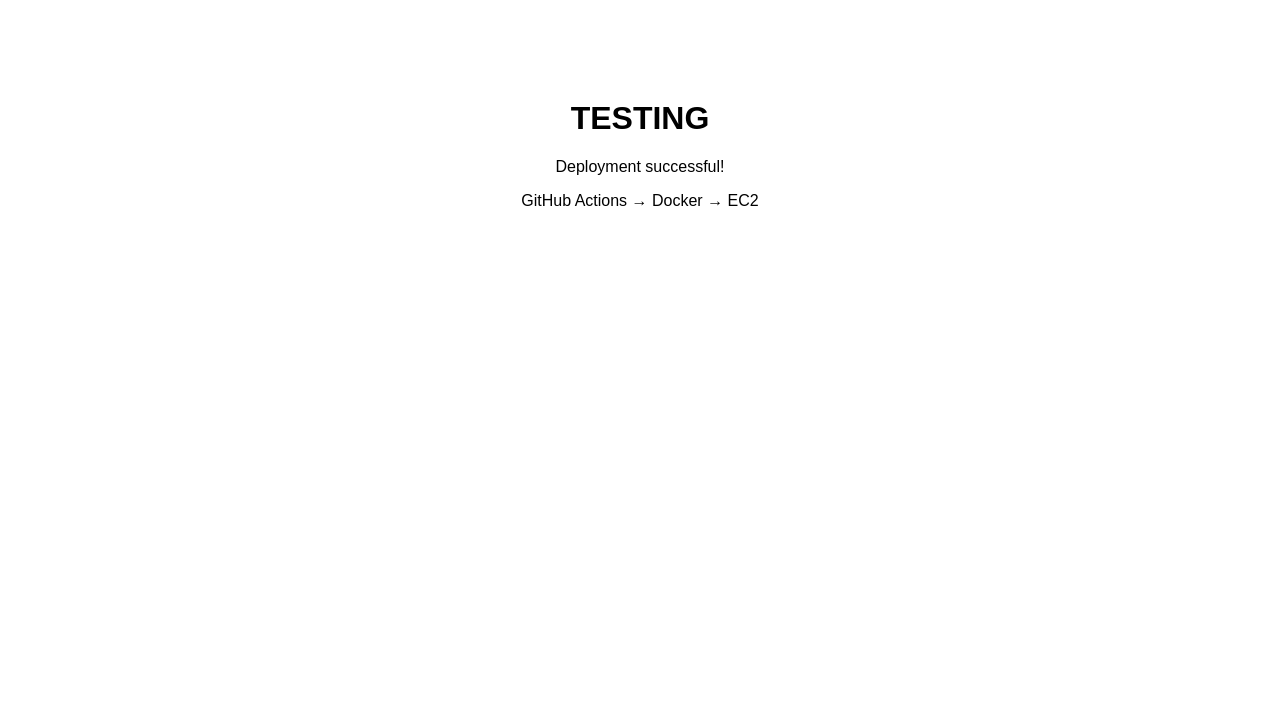
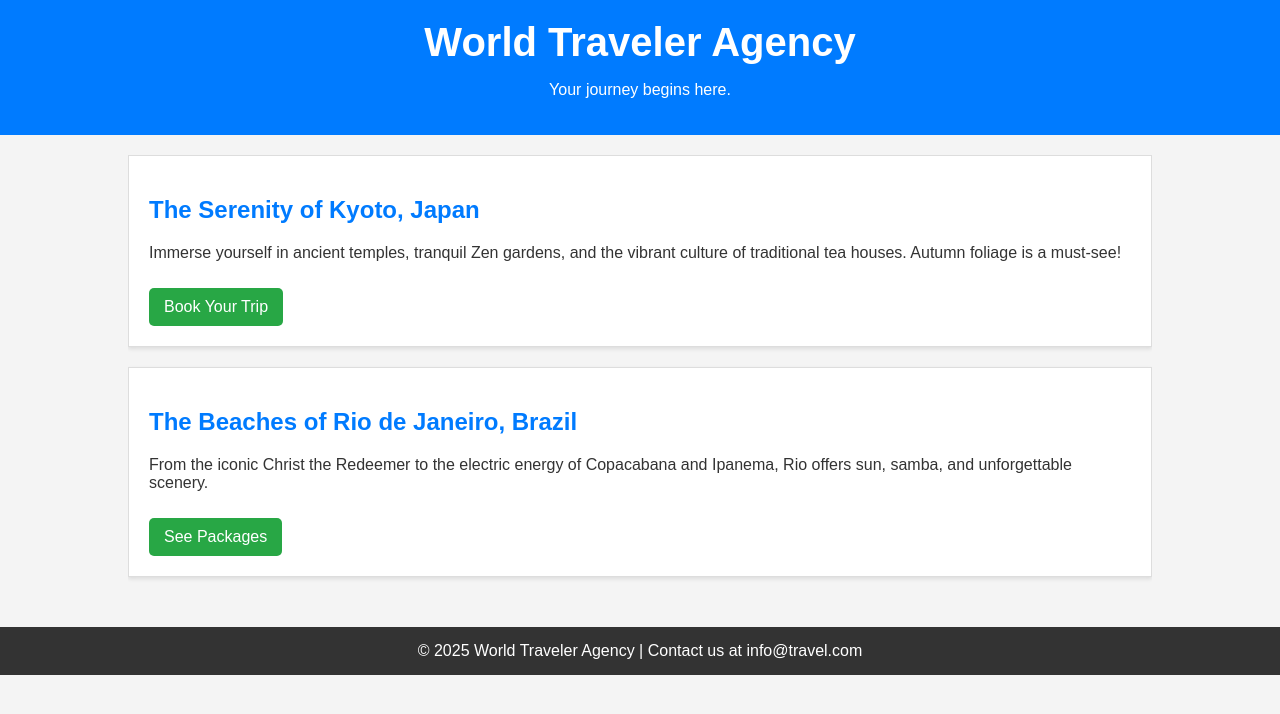
Before and after one commit to Souza2003/AlfredProject, a plain HTML site: page app/index.html in a window 1280 px wide. Drawn offline with Linux system fonts and the light colour scheme.

Commit message:
Update webpage content for new deployment

```diff
--- a/app/index.html
+++ b/app/index.html
@@ -1,9 +1,90 @@
 <!DOCTYPE html>
-<html>
+<html lang="en">
 <head>
-<title>Test Page</title>
+    <meta charset="UTF-8">
+    <meta name="viewport" content="width=device-width, initial-scale=1.0">
+    <title>Explore the World - Your Next Adventure</title>
+    <style>
+        /* Basic CSS for the travel webpage design */
+        body {
+            font-family: Arial, sans-serif;
+            margin: 0;
+            padding: 0;
+            background-color: #f4f4f4;
+            color: #333;
+        }
+        header {
+            background-color: #007bff; /* Blue header */
+            color: white;
+            padding: 20px 0;
+            text-align: center;
+        }
+        header h1 {
+            margin: 0;
+            font-size: 2.5em;
+        }
+        .container {
+            width: 80%;
+            margin: 20px auto;
+            overflow: hidden;
+        }
+        .destination-card {
+            background: white;
+            border: 1px solid #ddd;
+            padding: 20px;
+            margin-bottom: 20px;
+            box-shadow: 0 2px 4px rgba(0,0,0,0.1);
+        }
+        .destination-card h2 {
+            color: #007bff;
+        }
+        .cta-button {
+            display: inline-block;
+            background-color: #28a745; /* Green button */
+            color: white;
+            padding: 10px 15px;
+            text-decoration: none;
+            border-radius: 5px;
+            margin-top: 10px;
+        }
+        .cta-button:hover {
+            background-color: #218838;
+        }
+        footer {
+            background-color: #333;
+            color: white;
+            text-align: center;
+            padding: 15px 0;
+            margin-top: 30px;
+        }
+    </style>
 </head>
-<body style="font-family: Arial; text-align: center; margin-top: 100px;"> <h1>TESTING</h1>
-<p>Deployment successful!</p>
-<p>GitHub Actions → Docker → EC2</p> </body>
+<body>
+
+    <header>
+        <h1>World Traveler Agency</h1>
+        <p>Your journey begins here.</p>
+    </header>
+
+    <div class="container">
+
+        <div class="destination-card">
+            <h2>The Serenity of Kyoto, Japan</h2>
+            <p>Immerse yourself in ancient temples, tranquil Zen gardens, and the vibrant culture of traditional tea houses. Autumn foliage is a must-see!</p>
+            <a href="#" class="cta-button">Book Your Trip</a>
+        </div>
+
+        <div class="destination-card">
+            <h2>The Beaches of Rio de Janeiro, Brazil</h2>
+            <p>From the iconic Christ the Redeemer to the electric energy of Copacabana and Ipanema, Rio offers sun, samba, and unforgettable scenery.</p>
+            <a href="#" class="cta-button">See Packages</a>
+        </div>
+
+    </div>
+
+    <footer>
+        &copy; 2025 World Traveler Agency | Contact us at info@travel.com
+    </footer>
+
+</body>
 </html>
```
